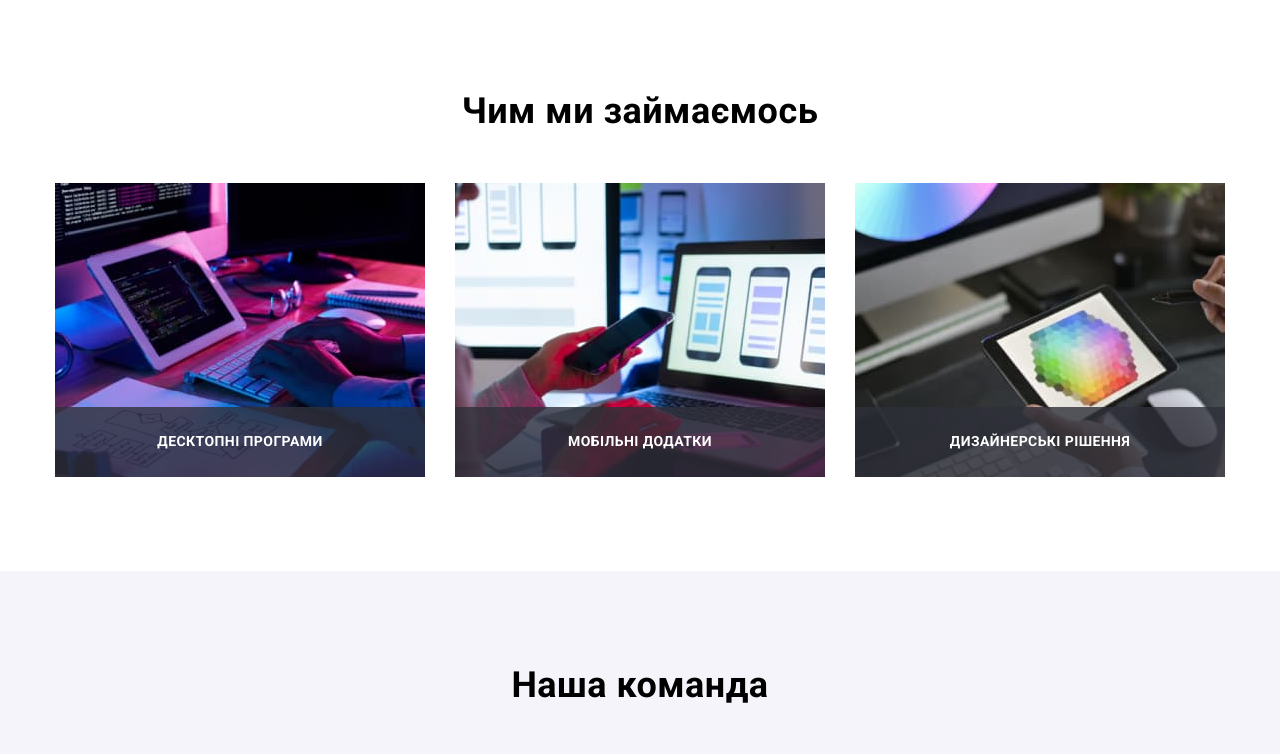
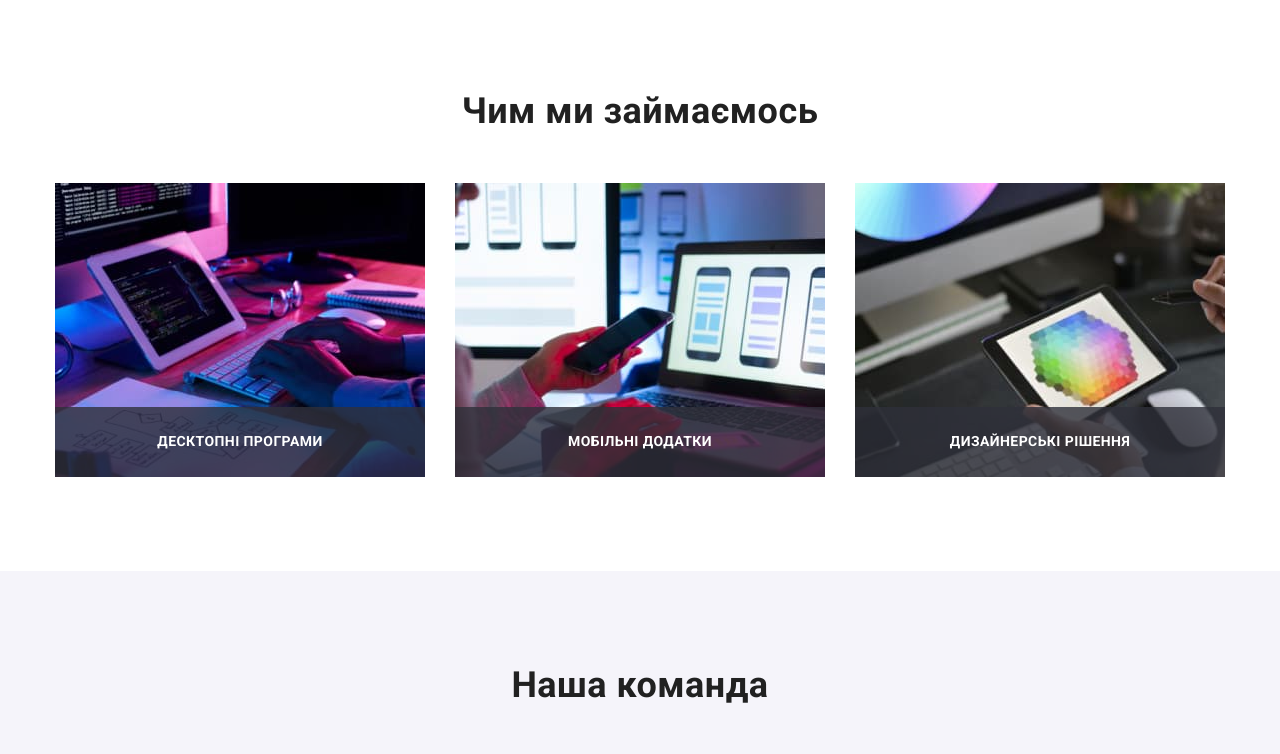
Before and after one commit to savchyndd/goit-markup-hw-07, a plain HTML site: page index.html in a window 1280 px wide. Shown: the part 1025-1779 px from the top of the page. Drawn offline with nearby package versions, Linux system fonts and the light colour scheme.

Commit message:
Add fixed

```diff
--- a/sass/base/_global.scss
+++ b/sass/base/_global.scss
@@ -1,14 +1,14 @@
 // Global styles
 body {
-    background-color: var(--white-color);
-    color: var(--desc-color);
+    background-color: $white-color;
+    color: $desc-color;
     font-family: 'Roboto', sans-serif;
     letter-spacing: 0.03em;
 }
 
 h2,
 h3 {
-    color: var(--header-color);
+    color: $header-color;
 }
 
 img {
```
Also changed, not shown: css/main.css, css/main.min.css, 2 other files.
